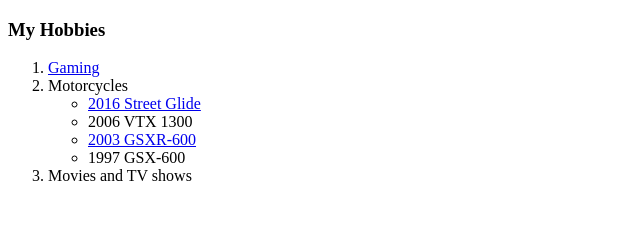
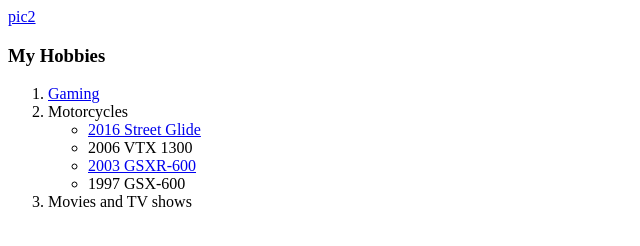
Before and after one commit to bmatiga/cv, a plain HTML site: page hobbies.html in a window 1280 px wide. Shown: the whole page, without its empty margins (0-640 px from the left). Drawn offline with Linux system fonts and the light colour scheme.

Commit message:
Update hobbies.html

```diff
--- a/hobbies.html
+++ b/hobbies.html
@@ -2,6 +2,7 @@
 <html lang="en" dir="ltr">
   <head>
     <meta charset="utf-8">
+    <a href="images/pic2a.jpg">pic2</a>
     <title>My Hobbies</title>
   </head>
   <body>
```
